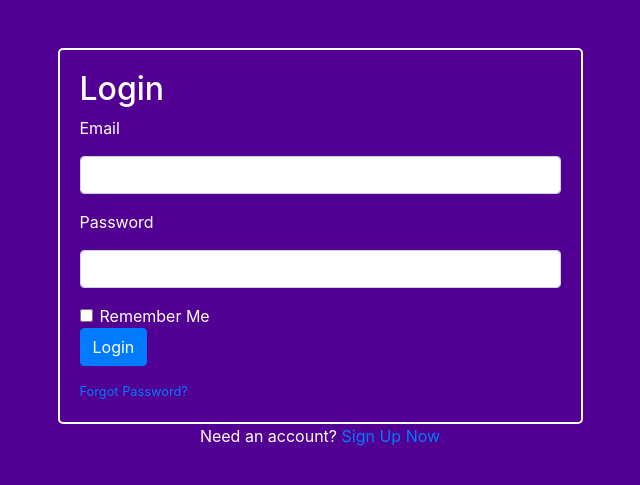
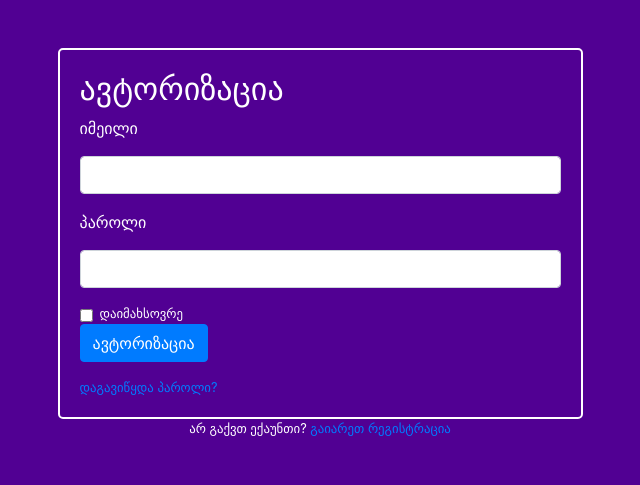
Before and after one commit to BekaBitarashvili/TechJob, a Flask app: page /login in a window 1280 px wide. Shown: the part 56-541 px from the top of the page, without its empty margins (320-960 px from the left). Run offline with Flask 3, Linux system fonts and the light colour scheme; some libraries are stand-ins or nearby versions.

Commit message:
Modified

```diff
--- a/app/jobs/routes.py
+++ b/app/jobs/routes.py
@@ -15,7 +15,7 @@ def new_job():
         job = Job(title=form.title.data, description=form.description.data, author=current_user)
         db.session.add(job)
         db.session.commit()
-        flash('Your Job has been created!', 'success')
+        flash('ვაკანსია წარმატებით შეიქმნა!', 'success')
         return redirect(url_for('main.home'))
     return render_template('create_job.html', title='New Job', legend='New Job', form=form)
 
@@ -37,7 +37,7 @@ def updatejob(job_id):
         job.title = form.title.data
         job.description = form.description.data
         db.session.commit()
-        flash('Your Job has been updated!', 'success')
+        flash('ვაკანსია წარმატებით განახლდა!', 'success')
         return redirect(url_for('jobs.job', job_id=job.id))
     elif request.method == 'GET':
         form.title.data = job.title
@@ -53,5 +53,5 @@ def deletejob(job_id):
         abort(403)
     db.session.delete(job)
     db.session.commit()
-    flash('Your Job has been deleted!', 'success')
+    flash('ვაკანსია წარმატებით წაიშალა!', 'success')
     return redirect(url_for('main.home'))
--- a/app/templates/login.html
+++ b/app/templates/login.html
@@ -6,7 +6,7 @@
     <div class="row">
         <div class="col-md-6 offset-md-3">
             <div class="registration-form rectangle-border">
-                <h2 class="white-text">Login</h2>
+                <h2 class="white-text">ავტორიზაცია</h2>
                 <form method="POST" action="">
                     {{ form.hidden_tag() }}
 
@@ -36,21 +36,21 @@
                         {{ form.password(class="form-control") }}
                         {% endif %}
                     </div>
-                    <div class="form-check">
+                    <small class="form-check">
                         {{ form.remember(class="form-check-input") }}
                         {{ form.remember.label(class="form-check-label white-text") }}
-                    </div>
+                    </small>
                     <div class="form-group">
                         {{ form.submit(class="btn btn-primary") }}
                     </div>
                     <small class="form-text text-muted white-text">
-                        <a href="{{ url_for('users.reset_request') }}">Forgot Password?</a>
+                        <a href="{{ url_for('users.reset_request') }}">დაგავიწყდა პაროლი?</a>
                     </small>
                 </form>
             </div>
-            <div class="login-link">
-                <p class="text-center white-text">Need an account? <a href="{{ url_for('users.register') }}">Sign Up Now</a></p>
-            </div>
+            <small class="login-link">
+                <p class="text-center white-text">არ გაქვთ ექაუნთი? <a href="{{ url_for('users.register') }}">გაიარეთ რეგისტრაცია</a></p>
+            </small>
         </div>
     </div>
 </div>
--- a/app/users/forms.py
+++ b/app/users/forms.py
@@ -7,54 +7,55 @@ from app.models import User
 
 
 class RegistrationForm(FlaskForm):
-    username = StringField('Username', validators=[DataRequired(), Length(min=2, max=20)])
-    email = StringField('Email', validators=[DataRequired(), Email()])
-    password = PasswordField('Password', validators=[DataRequired()])
-    confirm_password = PasswordField('Confirm Password', validators=[DataRequired(), EqualTo('password')])
-    submit = SubmitField("Sign Up")
+    username = StringField('სახელი', validators=[DataRequired(), Length(min=2, max=20)])
+    email = StringField('ემილი', validators=[DataRequired(), Email()])
+    password = PasswordField('პაროლი', validators=[DataRequired()])
+    confirm_password = PasswordField('გაიმეორეთ პაროლი', validators=[DataRequired(), EqualTo('password')])
+    submit = SubmitField("რეგისტრაცია")
 
     def validete_username(self, username):
         user = User.query.filter_by(username=username.data).first()
         if user:
-            raise ValidationError('That username is taken. Please choose another one.')
+            raise ValidationError('ასეთი სახელი დაკავებულია. გთხოვთ აირჩიეთ სხვა.')
 
     def validete_email(self, email):
         user = User.query.filter_by(email=email.data).first()
         if user:
-            raise ValidationError('That email is taken. Please choose another one.')
+            raise ValidationError('ასეთი იმეილი დაკავებულია. გთხოვთ აირჩიეთ სხვა.')
 
 
 class LoginForm(FlaskForm):
-    email = StringField('Email', validators=[DataRequired(), Email()])
-    password = PasswordField('Password', validators=[DataRequired()])
-    remember = BooleanField('Remember Me')
-    submit = SubmitField("Login")
+    email = StringField('იმეილი', validators=[DataRequired(), Email()])
+    password = PasswordField('პაროლი', validators=[DataRequired()])
+    remember = BooleanField('დაიმახსოვრე')
+    submit = SubmitField("ავტორიზაცია")
 
 
 class UpdateAccountForm(FlaskForm):
-    username = StringField('Username', validators=[DataRequired(), Length(min=2, max=20)])
-    email = StringField('Email', validators=[DataRequired(), Email()])
-    picture = FileField("Update Profile Picture", validators=[FileAllowed(['jpg', 'png', 'jpeg'])])
-    submit = SubmitField("Update")
+    username = StringField('სახელი', validators=[DataRequired(), Length(min=2, max=20)])
+    email = StringField('იმეილი', validators=[DataRequired(), Email()])
+    picture = FileField("განაახლეთ სურათი", validators=[FileAllowed(['jpg', 'png', 'jpeg'])])
+    submit = SubmitField("განახლება")
 
     def validete_username(self, username):
         if username.data != current_user.username:
             user = User.query.filter_by(username=username.data).first()
             if user:
-                raise ValidationError('That username is taken. Please choose another one.')
+                raise ValidationError('ასეთი სახელი დაკავებულია. გთხოვთ აირჩიეთ სხვა.')
 
     def validete_email(self, email):
         if email.data != current_user.email:
             user = User.query.filter_by(email=email.data).first()
             if user:
-                raise ValidationError('That email is taken. Please choose another one.')
+                raise ValidationError('ასეთი იმეილი დაკავებულია. გთხოვთ აირჩიეთ სხვა.')
+
 
 class ResetRequestForm(FlaskForm):
-    email = StringField(label='Email', validators=[DataRequired()])
-    submit = SubmitField(label='Request Password Reset', validators=[DataRequired()])
+    email = StringField(label='იმეილი', validators=[DataRequired()])
+    submit = SubmitField(label='პაროლის აღდგენა', validators=[DataRequired()])
 
 
 class ResetPasswordForm(FlaskForm):
-    password = PasswordField(label='Password', validators=[DataRequired()])
-    confirm_password = PasswordField(label='Confirm Password', validators=[DataRequired(), EqualTo('password')])
-    submit = SubmitField(label="Change Password")
+    password = PasswordField(label='პაროლი', validators=[DataRequired()])
+    confirm_password = PasswordField(label='დაადასტურეთ პაროლი', validators=[DataRequired(), EqualTo('password')])
+    submit = SubmitField(label="პაროლის შეცვლა")
--- a/app/users/routes.py
+++ b/app/users/routes.py
@@ -19,7 +19,7 @@ def register():
         user = User(username=form.username.data, email=form.email.data, password=hashed_password)
         db.session.add(user)
         db.session.commit()
-        flash('Your Account has been created! Now Log in', 'success')
+        flash('მომხმარებელი შექმნილია, გაიარეთ ავტორიზაცია', 'success')
         return redirect(url_for('users.login'))
     return render_template('register.html', form=form)
 
@@ -36,7 +36,7 @@ def login():
             next_page = request.args.get('next')
             return redirect(next_page) if next_page else redirect(url_for('main.home'))
         else:
-            flash(f'Login Unsuccessful. Please check username and password', 'danger')
+            flash(f'შეცდომა. გთხოვთ გადაამოწმეთ სახელი და პაროლი', 'danger')
     return render_template('login.html', title='Login', form=form)
 
 
@@ -58,7 +58,7 @@ def account():
         current_user.email = form.email.data
         # db.session.add(user)
         db.session.commit()
-        flash('Your Account has been updated!', 'success')
+        flash('თქვენი პროფილი განახლებულია!', 'success')
         return redirect(url_for('users.account'))
     elif request.method == 'GET':
         form.username.data = current_user.username
@@ -82,7 +82,7 @@ def reset_request():
         user = User.query.filter_by(email=form.email.data).first()
         if user:
             send_mail(user)
-        flash('An email has been sent with instructions to reset your password', 'info')
+        flash('მეილი გამოგზავნილია ინსტრუქციასთან ერთად, პაროლის აღსადგენად', 'info')
         return redirect(url_for('users.login'))
     return render_template('reset_request.html', title='Reset Password', form=form)
 
@@ -91,13 +91,13 @@ def reset_request():
 def reset_token(token):
     user = User.verify_reset_token(token)
     if user is None:
-        flash('That is an invalid or expired token', 'danger')
+        flash('არასწორი ან ვადაგასული ტოკენი!', 'danger')
         return redirect(url_for('users.reset_request'))
     form = ResetPasswordForm()
     if form.validate_on_submit():
         hashed_password = bcrypt.generate_password_hash(form.password.data).decode('utf-8')
         user.password = hashed_password
         db.session.add(user)
-        flash('Your password has been updated! You are now able to log in', 'success')
+        flash('თქვენი პაროლი განახლებულია, შეგიძლიათ გაიაროთ ავტორიზაცია', 'success')
         return redirect(url_for('users.login'))
     return render_template('reset_token.html', title='Reset Password', form=form)
```
Also changed, not shown: app/templates/register.html (+4 -4 lines).
